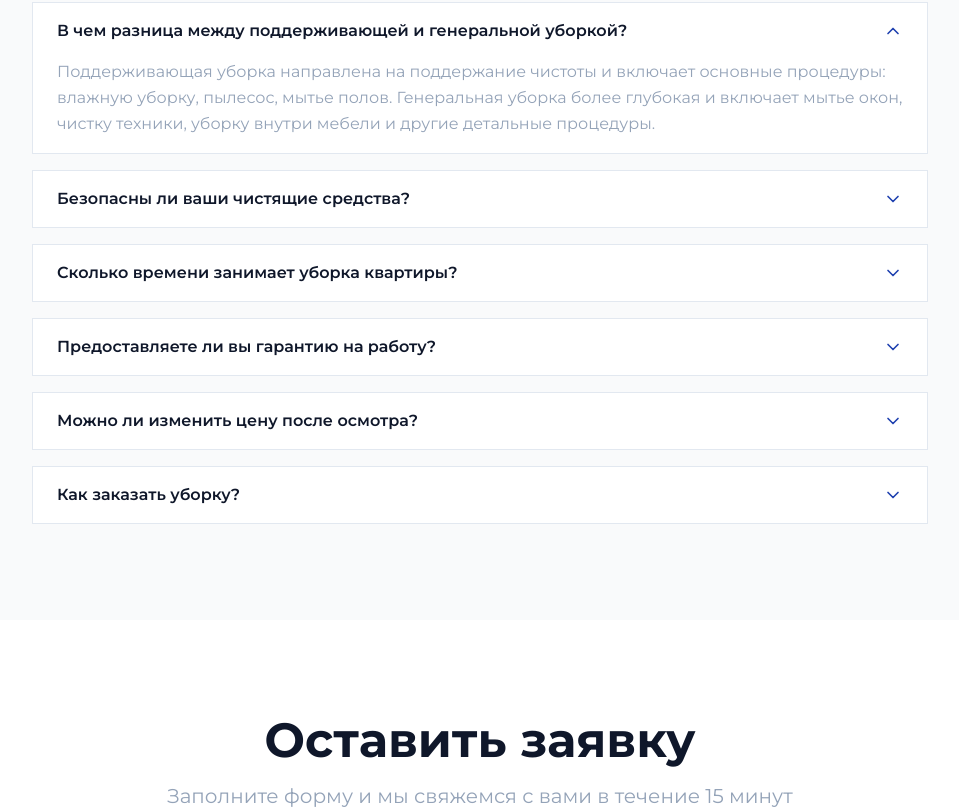
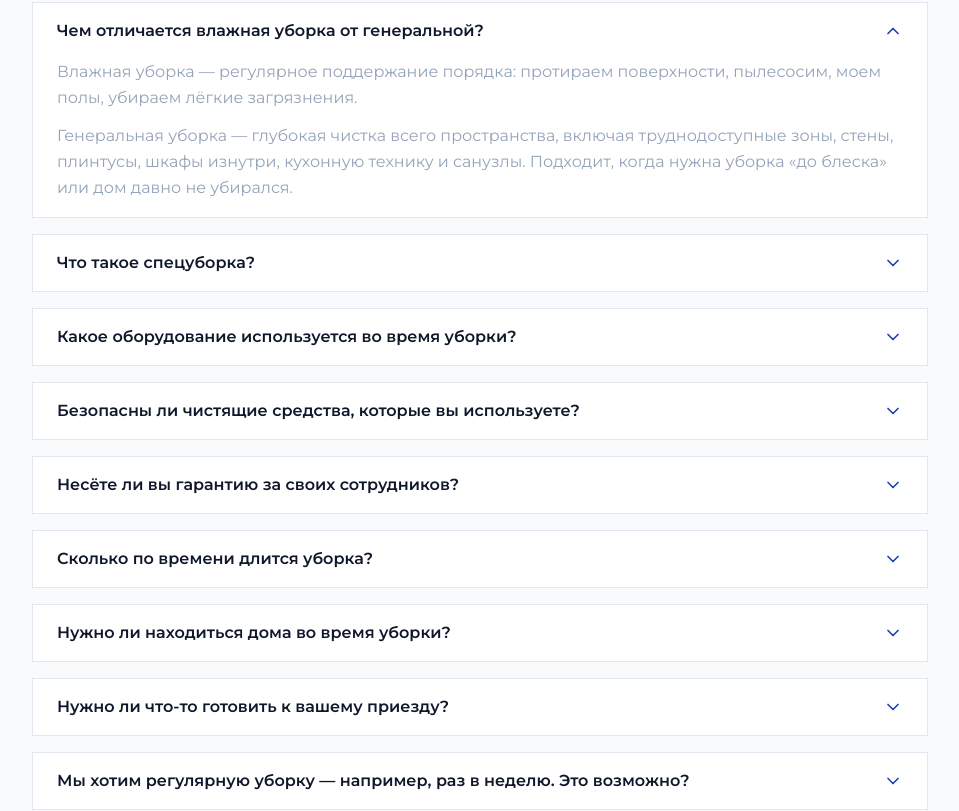
Before and after one commit to Xsenus/CleanRay, a React (Vite) app: page / in a window 1280 px wide. Shown: the part 7440-8251 px from the top of the page, without its empty margins (160-1119 px from the left). Built offline with nearby package versions, Linux system fonts and the light colour scheme; no server answers.

Commit message:
feat(faq): обновил вопросы/ответы

```diff
--- a/src/App.tsx
+++ b/src/App.tsx
@@ -556,60 +556,192 @@ function App() {
 const FAQAccordion: React.FC = () => {
   const [openItem, setOpenItem] = useState<number | null>(0);
 
-  const faqData = [
+  const faqData: { question: string; answer: React.ReactNode }[] = [
     {
-      question: 'В чем разница между поддерживающей и генеральной уборкой?',
-      answer:
-        'Поддерживающая уборка направлена на поддержание чистоты и включает основные процедуры: влажную уборку, пылесос, мытье полов. Генеральная уборка более глубокая и включает мытье окон, чистку техники, уборку внутри мебели и другие детальные процедуры.',
+      question: 'Чем отличается влажная уборка от генеральной?',
+      answer: (
+        <div className="space-y-3">
+          <p>
+            Влажная уборка — регулярное поддержание порядка: протираем поверхности, пылесосим, моем
+            полы, убираем лёгкие загрязнения.
+          </p>
+          <p>
+            Генеральная уборка — глубокая чистка всего пространства, включая труднодоступные зоны,
+            стены, плинтусы, шкафы изнутри, кухонную технику и санузлы. Подходит, когда нужна уборка
+            «до блеска» или дом давно не убирался.
+          </p>
+        </div>
+      ),
     },
     {
-      question: 'Безопасны ли ваши чистящие средства?',
-      answer:
-        'Мы используем только экологически безопасные средства европейского производства, которые не содержат агрессивных химических веществ. Все средства гипоаллергенны и безопасны для детей и домашних животных.',
+      question: 'Что такое спецуборка?',
+      answer: (
+        <div className="space-y-3">
+          <p>
+            Спецуборка — индивидуальный клининг под конкретную ситуацию. Мы оцениваем объект,
+            подбираем средства/технику и состав бригады; сроки и стоимость — индивидуальны.
+          </p>
+          <ul className="list-disc pl-5 space-y-1">
+            <li>после ремонта или переезда;</li>
+            <li>после пожара или затопления;</li>
+            <li>сильно запущенные квартиры;</li>
+            <li>деликатная уборка у пожилых людей и другие нестандартные случаи.</li>
+          </ul>
+        </div>
+      ),
     },
     {
-      question: 'Сколько времени занимает уборка квартиры?',
-      answer:
-        'Время зависит от площади, типа уборки и степени загрязнения. В среднем: поддерживающая уборка 2-3 часа, генеральная 4-6 часов для квартиры 70-80 м². Точное время оговаривается при осмотре.',
+      question: 'Какое оборудование используется во время уборки?',
+      answer: (
+        <ul className="list-disc pl-5 space-y-1">
+          <li>профессиональные пылесосы с HEPA-фильтрами;</li>
+          <li>парогенераторы;</li>
+          <li>специальные щётки, скребки и салфетки для разных поверхностей.</li>
+        </ul>
+      ),
     },
     {
-      question: 'Предоставляете ли вы гарантию на работу?',
-      answer:
-        'Да, мы предоставляем гарантию качества на все виды услуг. Если вы не удовлетворены результатом, мы бесплатно устраним недочеты в течение 24 часов после уборки.',
+      question: 'Безопасны ли чистящие средства, которые вы используете?',
+      answer: (
+        <div className="space-y-3">
+          <p>
+            Да. Используем сертифицированные, экологичные средства, безопасные для детей, животных и
+            аллергиков.
+          </p>
+          <p>
+            В арсенале — проверенная бытовая и профессиональная химия европейского уровня. По
+            желанию возможен 100% эко-клининг.
+          </p>
+        </div>
+      ),
     },
     {
-      question: 'Можно ли изменить цену после осмотра?',
-      answer:
-        'Окончательная цена определяется после бесплатного осмотра объекта. Если реальная площадь или объем работ отличается от заявленного, стоимость может быть скорректирована, но только с вашего согласия.',
+      question: 'Несёте ли вы гарантию за своих сотрудников?',
+      answer: (
+        <div className="space-y-3">
+          <p>
+            Абсолютно. Все клинеры проходят отбор, обучение и проверку; не работаем со случайными
+            людьми.
+          </p>
+          <p>
+            В случае непредвидённой ситуации — оперативно решаем вопросы и всегда на стороне
+            клиента.
+          </p>
+        </div>
+      ),
     },
     {
-      question: 'Как заказать уборку?',
-      answer:
-        'Вы можете заказать уборку через форму на сайте, по телефону или в мессенджерах. Мы проведем бесплатный осмотр, согласуем детали и время, после чего выполним уборку в удобное для вас время.',
+      question: 'Сколько по времени длится уборка?',
+      answer: (
+        <ul className="list-disc pl-5 space-y-1">
+          <li>влажная уборка 1-комн. квартиры — от 2–3 часов;</li>
+          <li>генеральная уборка квартиры — от 4–6 часов;</li>
+          <li>дом — от 6 часов и более.</li>
+        </ul>
+      ),
+    },
+    {
+      question: 'Нужно ли находиться дома во время уборки?',
+      answer: (
+        <div className="space-y-3">
+          <p>Нет, ваше присутствие не требуется.</p>
+          <p>
+            Клиенты часто передают ключи/код доступа — возвращаются в уже чистый дом. По итогам
+            предоставим фотоотчёт или свяжемся удобным способом. При желании можем работать в вашем
+            присутствии.
+          </p>
+        </div>
+      ),
+    },
+    {
+      question: 'Нужно ли что-то готовить к вашему приезду?',
+      answer: (
+        <div className="space-y-3">
+          <p>Нет, готовиться не нужно.</p>
+          <p>
+            Привезём всё необходимое: химию, оборудование, расходники, мешки для мусора и инвентарь.
+            Покупать ничего не требуется.
+          </p>
+        </div>
+      ),
+    },
+    {
+      question: 'Мы хотим регулярную уборку — например, раз в неделю. Это возможно?',
+      answer: (
+        <div className="space-y-3">
+          <p>Да, это удобно и выгодно.</p>
+          <p>
+            Можно оформить абонемент (еженедельно, раз в две недели, ежемесячно). По возможности
+            закрепим постоянного клинера и будем поддерживать порядок под ваш график.
+          </p>
+        </div>
+      ),
+    },
+    {
+      question: 'Можно ли заказать уборку в подарок?',
+      answer: (
+        <div className="space-y-3">
+          <p>Конечно! Это практичный и душевный подарок для близких.</p>
+          <ul className="list-disc pl-5 space-y-1">
+            <li>выбрать конкретную услугу;</li>
+            <li>оформить подарочный сертификат на сумму или формат;</li>
+            <li>добавить персональное поздравление.</li>
+          </ul>
+          <p>Согласуем дату с получателем и организуем всё без хлопот.</p>
+        </div>
+      ),
+    },
+    {
+      question: 'Какие есть дополнительные услуги?',
+      answer: (
+        <ul className="list-disc pl-5 space-y-1">
+          <li>чистка люстр/светильников, нестандартных плафонов;</li>
+          <li>снятие, стирка и отпаривание штор и тюля;</li>
+          <li>вымывание витражей, нестандартных окон, стеклянных/зеркальных поверхностей;</li>
+          <li>уход за декором, кашпо, статуями;</li>
+          <li>химчистка мебели, матрасов, ковров, одежды и др.</li>
+        </ul>
+      ),
+    },
+    {
+      question: 'Как заказать у вас клининг?',
+      answer: (
+        <ul className="list-disc pl-5 space-y-1">
+          <li>📞 по телефону;</li>
+          <li>💬 через мессенджеры;</li>
+          <li>📝 через сайт или форму обратной связи.</li>
+        </ul>
+      ),
     },
   ];
 
   return (
     <div className="space-y-4">
-      {faqData.map((item, index) => (
+      {faqData.map((item, index) => {
+        const isOpen = openItem === index;
+        const panelId = `faq-panel-${index}`;
+        const btnId = `faq-btn-${index}`;
+        return (
           <div key={index} className="border border-border bg-white">
             <button
-            onClick={() => setOpenItem(openItem === index ? null : index)}
+              id={btnId}
+              aria-expanded={isOpen}
+              aria-controls={panelId}
+              onClick={() => setOpenItem(isOpen ? null : index)}
               className="w-full px-6 py-4 text-left flex justify-between items-center hover:bg-gray-50 transition-colors">
               <span className="font-semibold text-ink pr-4">{item.question}</span>
               <ChevronDown
-              className={`w-5 h-5 text-brand transition-transform ${
-                openItem === index ? 'rotate-180' : ''
-              }`}
+                className={`w-5 h-5 text-brand transition-transform ${isOpen ? 'rotate-180' : ''}`}
               />
             </button>
-          {openItem === index && (
-            <div className="px-6 pb-4">
-              <p className="text-muted leading-relaxed">{item.answer}</p>
+            {isOpen && (
+              <div id={panelId} role="region" aria-labelledby={btnId} className="px-6 pb-4">
+                <div className="text-muted leading-relaxed">{item.answer}</div>
               </div>
             )}
           </div>
-      ))}
+        );
+      })}
     </div>
   );
 };
```
Lines whose indentation alone changed are shown as unchanged.
